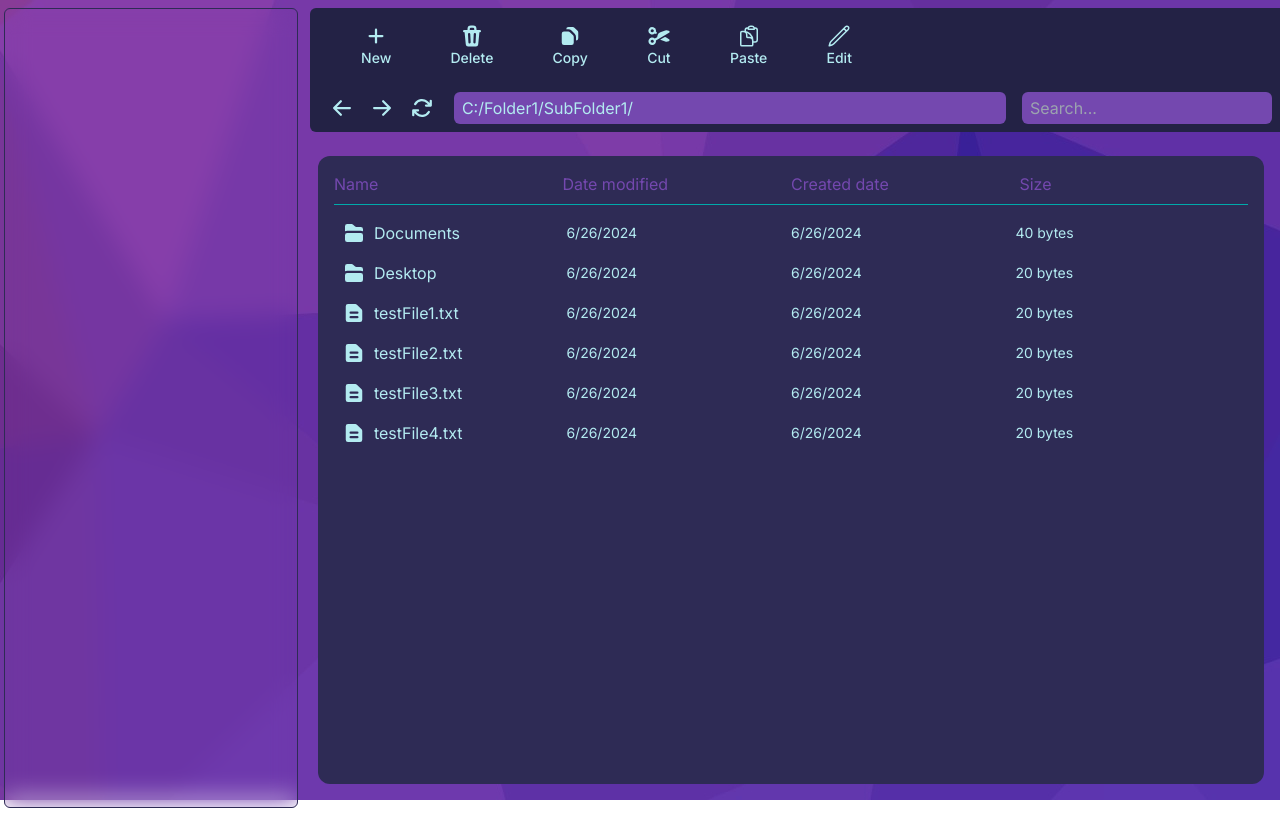
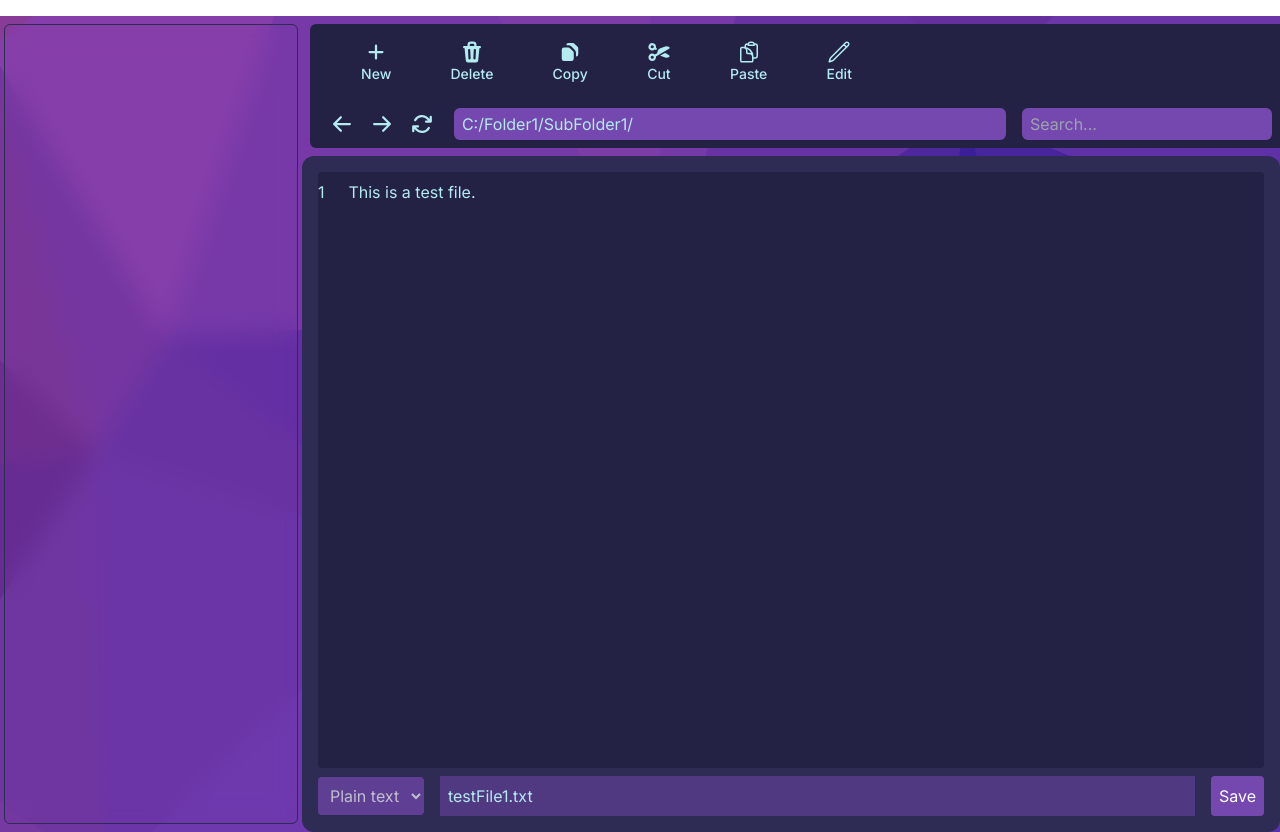
Before and after one commit to ZoombieAlc/coffee-files-client, a React (Vite) app: page / in a window 1280 px wide. Before the commit the page ends 808 px from the top, so only its background shows below. Built offline with nearby package versions, Linux system fonts and the light colour scheme.

Commit message:
text editor first try

```diff
--- a/src/App.tsx
+++ b/src/App.tsx
@@ -1,14 +1,21 @@
 import ItemPanel from "./components/organisms/itemPanel";
+import TextEditor from "./components/organisms/textEditor";
 import ToolBar from "./components/organisms/toolBar";
-
+import { testFile1 } from "./constants";
 function App() {
   return (
     <>
-      <div className="flex h-screen w-screen bg-wallpaper1">
+      <div className="flex h-full w-screen bg-wallpaper1 my-4">
         <div className="bg-white-100 rounded-md bg-clip-padding backdrop-filter backdrop-blur-md bg-opacity-0 border border-coffee_violet_dark h-screen w-96 mx-1 my-2"></div>
         <div className="flex flex-col w-full">
           <ToolBar />
-          <ItemPanel />
+          <div className="h-5/6 overflow-hidden">
+            <TextEditor
+              name={testFile1.name}
+              content={testFile1.content}
+              type="txt"
+            />
+          </div>
         </div>
       </div>
     </>
--- /dev/null
+++ b/src/components/organisms/textEditor/TextEditor.tsx
@@ -0,0 +1,3 @@
+function TextEditor() {
+  return <div></div>;
+}
--- /dev/null
+++ b/src/components/organisms/textEditor/index.tsx
@@ -0,0 +1,70 @@
+import { useEffect, useRef, useState } from "react";
+
+type TextEditorProps = {
+  name: string;
+  content: string;
+  type: "txt" | "json";
+  onSave: (FileName: string, FileContent: string) => void;
+};
+
+function TextEditor({ name, content, type, onSave }: TextEditorProps) {
+  const [FileName, setFileName] = useState(name);
+  const [FileContent, setFileContent] = useState(content);
+  const textAreaRef = useRef<HTMLTextAreaElement>(null);
+  const [lineNumbers, setLineNumbers] = useState<number[]>([]);
+  useEffect(() => {
+    const lineCount = FileContent.split("\n").length;
+    const newLineNumbers = Array.from({ length: lineCount }, (_, i) => i + 1);
+    setLineNumbers(newLineNumbers);
+  }, [FileContent]);
+
+  const handleSave = () => {
+    onSave(FileName, FileContent);
+  };
+
+  return (
+    <div className="flex flex-col h-full p-4 bg-coffee_violet_dark rounded-xl">
+      <div className="flex-grow flex bg-coffee_violet_darker rounded mb-2 overflow-y-auto">
+        <div className="flex flex-col items-end pr-2 pt-2 h-full bg-coffee_violet_darker text-coffee_text_pale_blue">
+          {lineNumbers.map((lineNumber) => (
+            <span key={lineNumber} className="pr-2 text-right">
+              {lineNumber}
+            </span>
+          ))}
+        </div>
+        <textarea
+          ref={textAreaRef}
+          className="flex-grow bg-coffee_violet_darker text-coffee_text_pale_blue rounded p-2 overflow-hidden"
+          value={FileContent}
+          onChange={(e) => setFileContent(e.target.value)}
+          rows={20}
+          style={{ resize: "none" }}
+        />
+      </div>
+      <div className="flex items-center space-x-4">
+        <select
+          className="p-2 bg-coffee_violet_light text-white rounded"
+          value={type}
+          disabled
+        >
+          <option value="txt">Plain text</option>
+          <option value="json">JSON</option>
+        </select>
+        <input
+          className="flex-grow p-2 bg-coffee_violet_light/50 text-coffee_text_pale_blue"
+          placeholder="Name of your file..."
+          value={FileName}
+          onChange={(e) => setFileName(e.target.value)}
+        />
+        <button
+          className="p-2 bg-coffee_violet_light text-white rounded"
+          onClick={handleSave}
+        >
+          Save
+        </button>
+      </div>
+    </div>
+  );
+}
+
+export default TextEditor;
```
Also changed, not shown: 1 other file (tests, documents, lock files or other folders).
